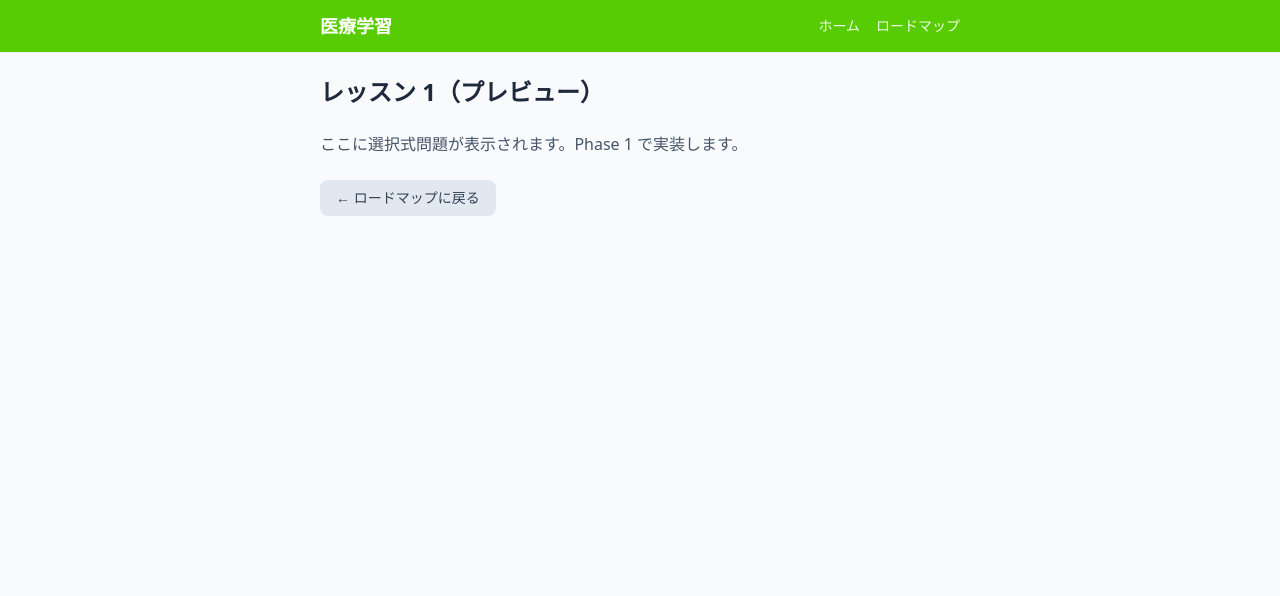
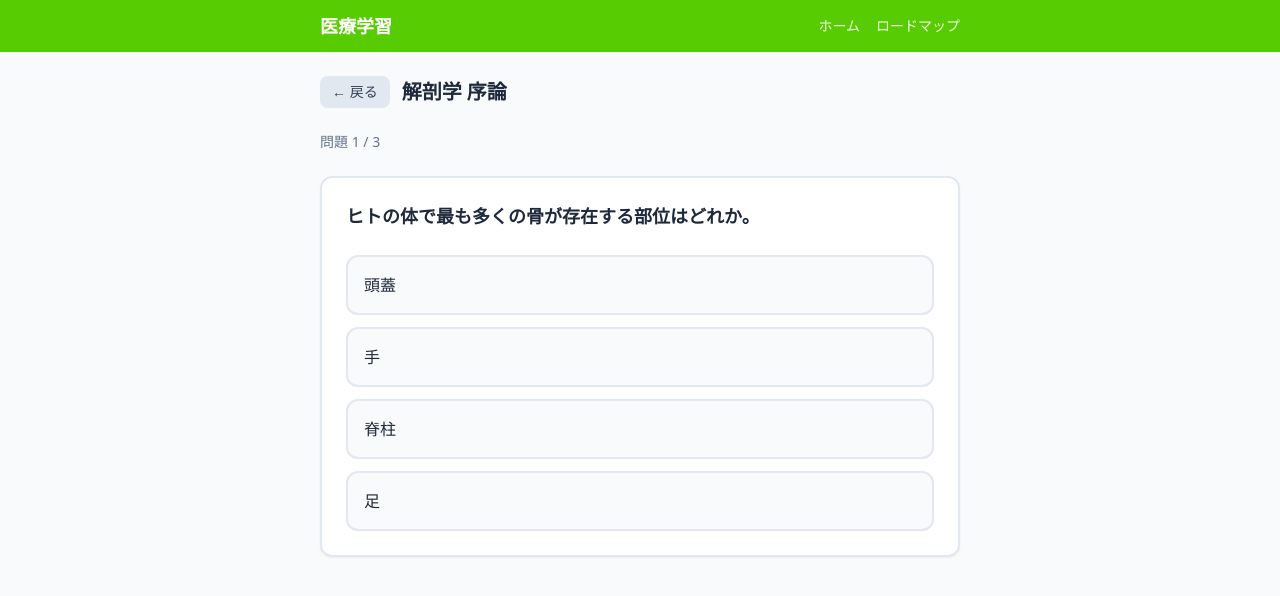
Before and after one commit to Shogo-Git-Hub1/medical-learning-app, a Next.js app: page /lesson/1 in a window 1280 px wide. Shown: the top 596 px of the page. Built offline with nearby package versions, Linux system fonts and the light colour scheme.

Commit message:
メッセージ

```diff
--- a/src/app/lesson/[id]/page.tsx
+++ b/src/app/lesson/[id]/page.tsx
@@ -1,4 +1,6 @@
 import Link from "next/link";
+import { getLessonWithQuestions } from "@/data/db";
+import { QuizSession } from "@/components/QuizSession";
 
 export default async function LessonPage({
   params,
@@ -6,12 +8,12 @@ export default async function LessonPage({
   params: Promise<{ id: string }>;
 }) {
   const { id } = await params;
+  const data = getLessonWithQuestions(id);
+
+  if (!data) {
     return (
       <div className="space-y-6">
-      <h1 className="text-2xl font-bold text-slate-800">レッスン {id}（プレビュー）</h1>
-      <p className="text-slate-600">
-        ここに選択式問題が表示されます。Phase 1 で実装します。
-      </p>
+        <h1 className="text-2xl font-bold text-slate-800">レッスンが見つかりません</h1>
         <Link
           href="/roadmap"
           className="inline-block rounded-lg bg-slate-200 text-slate-700 px-4 py-2 text-sm font-medium hover:bg-slate-300"
@@ -21,3 +23,21 @@ export default async function LessonPage({
       </div>
     );
   }
+
+  const { lesson, questions } = data;
+
+  return (
+    <div className="space-y-6">
+      <div className="flex items-center gap-3">
+        <Link
+          href="/roadmap"
+          className="rounded-lg bg-slate-200 text-slate-700 px-3 py-1.5 text-sm font-medium hover:bg-slate-300"
+        >
+          ← 戻る
+        </Link>
+        <h1 className="text-xl font-bold text-slate-800">{lesson.title}</h1>
+      </div>
+      <QuizSession questions={questions} lessonTitle={lesson.title} />
+    </div>
+  );
+}
--- a/src/app/roadmap/page.tsx
+++ b/src/app/roadmap/page.tsx
@@ -1,11 +1,12 @@
 import Link from "next/link";
+import { getAllLessons } from "@/data/db";
 
 export default function RoadmapPage() {
-  const lessons = [
-    { id: "1", title: "解剖学 序論", done: false, locked: false },
-    { id: "2", title: "生理学 細胞", done: false, locked: true },
-    { id: "3", title: "薬理学 基礎", done: false, locked: true },
-  ];
+  const lessons = getAllLessons().map((lesson, i) => ({
+    ...lesson,
+    done: false,
+    locked: i > 0,
+  }));
 
   return (
     <div className="space-y-6">
@@ -22,6 +23,9 @@ export default function RoadmapPage() {
                 className="block rounded-xl border-2 p-4 border-slate-200 bg-slate-100 text-slate-400 cursor-not-allowed"
               >
                 <span className="font-semibold">{lesson.title}</span>
+                {lesson.subject && (
+                  <span className="ml-2 text-sm text-slate-400">{lesson.subject}</span>
+                )}
                 <span className="ml-2 text-sm">🔒 前のレッスンを完了してください</span>
               </div>
             ) : (
@@ -30,6 +34,9 @@ export default function RoadmapPage() {
                 className="block rounded-xl border-2 p-4 border-primary bg-white hover:bg-green-50 text-slate-800 transition"
               >
                 <span className="font-semibold">{lesson.title}</span>
+                {lesson.subject && (
+                  <span className="ml-2 text-sm text-slate-500">{lesson.subject}</span>
+                )}
                 {lesson.done && (
                   <span className="ml-2 text-sm text-green-600">✓ 完了</span>
                 )}
--- /dev/null
+++ b/src/components/QuizSession.tsx
@@ -0,0 +1,145 @@
+"use client";
+
+import { useState } from "react";
+import Link from "next/link";
+import type { Question } from "@/lib/types";
+
+type Props = {
+  questions: Question[];
+  lessonTitle: string;
+};
+
+export function QuizSession({ questions, lessonTitle }: Props) {
+  const [index, setIndex] = useState(0);
+  const [selectedId, setSelectedId] = useState<string | null>(null);
+  const [showFeedback, setShowFeedback] = useState(false);
+  const [results, setResults] = useState<boolean[]>([]);
+
+  const current = questions[index];
+  const isLast = index === questions.length - 1;
+  const correct = current?.options.find((o) => o.id === current.correctOptionId);
+  const isCorrect = selectedId === current?.correctOptionId;
+
+  const handleSelect = (optionId: string) => {
+    if (showFeedback) return;
+    setSelectedId(optionId);
+    setShowFeedback(true);
+    setResults((r) => [...r, optionId === current.correctOptionId]);
+  };
+
+  const handleNext = () => {
+    if (!isLast) {
+      setIndex((i) => i + 1);
+      setSelectedId(null);
+      setShowFeedback(false);
+    }
+  };
+
+  if (questions.length === 0) {
+    return (
+      <div className="rounded-xl border-2 border-amber-200 bg-amber-50 p-6 text-center text-slate-700">
+        <p className="font-medium">このレッスンには問題がありません。</p>
+        <Link href="/roadmap" className="mt-4 inline-block text-primary underline">
+          ロードマップに戻る
+        </Link>
+      </div>
+    );
+  }
+
+  // 全問終了
+  if (showFeedback && isLast) {
+    const correctCount = results.filter(Boolean).length + (isCorrect ? 1 : 0);
+    const total = questions.length;
+
+    return (
+      <div className="space-y-6">
+        <div className="rounded-xl border-2 border-primary bg-green-50 p-6 text-center">
+          <h2 className="text-xl font-bold text-slate-800">レッスン完了</h2>
+          <p className="mt-2 text-slate-600">
+            {lessonTitle}
+          </p>
+          <p className="mt-4 text-2xl font-bold text-primary">
+            {correctCount} / {total} 問正解
+          </p>
+        </div>
+        <div className="flex justify-center gap-4">
+          <Link
+            href="/roadmap"
+            className="rounded-xl bg-primary px-6 py-3 font-semibold text-white shadow-md hover:bg-primary-dark transition"
+          >
+            ロードマップに戻る
+          </Link>
+          <Link
+            href="/"
+            className="rounded-xl border-2 border-slate-300 bg-white px-6 py-3 font-semibold text-slate-700 hover:bg-slate-50 transition"
+          >
+            ホーム
+          </Link>
+        </div>
+      </div>
+    );
+  }
+
+  // 1問の表示
+  return (
+    <div className="space-y-6">
+      <p className="text-sm text-slate-500">
+        問題 {index + 1} / {questions.length}
+      </p>
+      <div className="rounded-xl border-2 border-slate-200 bg-white p-6 shadow-sm">
+        <h2 className="text-lg font-semibold text-slate-800 leading-relaxed">
+          {current.text}
+        </h2>
+        <ul className="mt-6 space-y-3">
+          {current.options.map((opt) => {
+            const chosen = selectedId === opt.id;
+            const isRight = opt.id === current.correctOptionId;
+            let style = "border-slate-200 bg-slate-50 hover:border-slate-300";
+            if (showFeedback) {
+              if (isRight) style = "border-green-500 bg-green-50";
+              else if (chosen && !isRight) style = "border-red-400 bg-red-50";
+            } else if (chosen) {
+              style = "border-primary bg-green-50";
+            }
+            return (
+              <li key={opt.id}>
+                <button
+                  type="button"
+                  onClick={() => handleSelect(opt.id)}
+                  disabled={showFeedback}
+                  className={`w-full rounded-xl border-2 p-4 text-left font-medium text-slate-800 transition ${style} disabled:cursor-default`}
+                >
+                  {opt.text}
+                </button>
+              </li>
+            );
+          })}
+        </ul>
+      </div>
+
+      {showFeedback && (
+        <div className="space-y-4">
+          <div
+            className={`rounded-xl border-2 p-4 ${
+              isCorrect ? "border-green-500 bg-green-50" : "border-red-400 bg-red-50"
+            }`}
+          >
+            <p className="font-semibold">
+              {isCorrect ? "正解です。" : `不正解。正解は「${correct?.text}」です。`}
+            </p>
+            {current.explanation && (
+              <p className="mt-2 text-sm text-slate-600">{current.explanation}</p>
+            )}
+          </div>
+          <button
+            type="button"
+            onClick={handleNext}
+            className="w-full rounded-xl bg-primary py-3 font-semibold text-white shadow-md hover:bg-primary-dark transition"
+          >
+            {isLast ? "結果を見る" : "次へ"}
+          </button>
+        </div>
+      )}
+    </div>
+  );
+}
```
Lines whose indentation alone changed are shown as unchanged.
